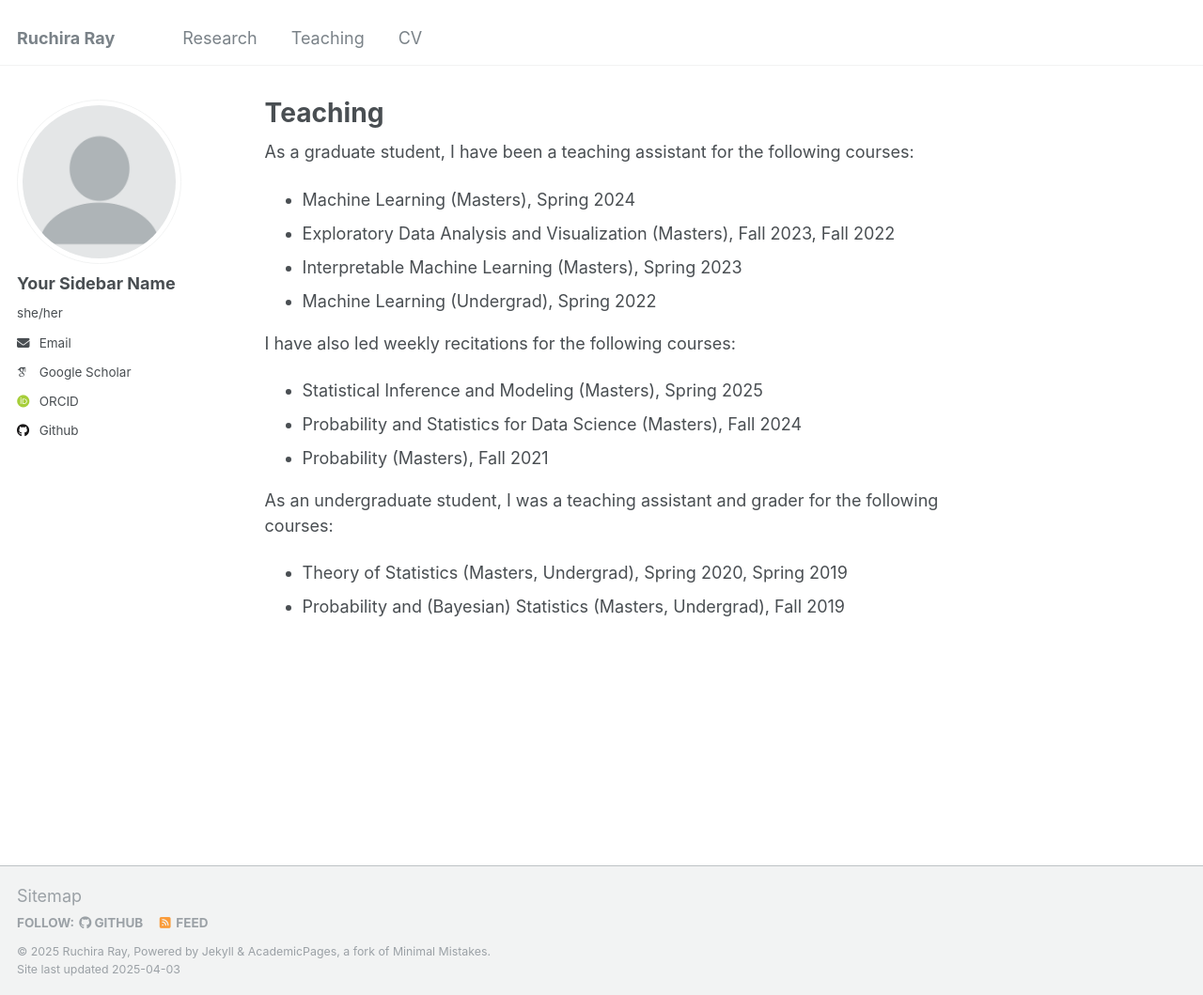
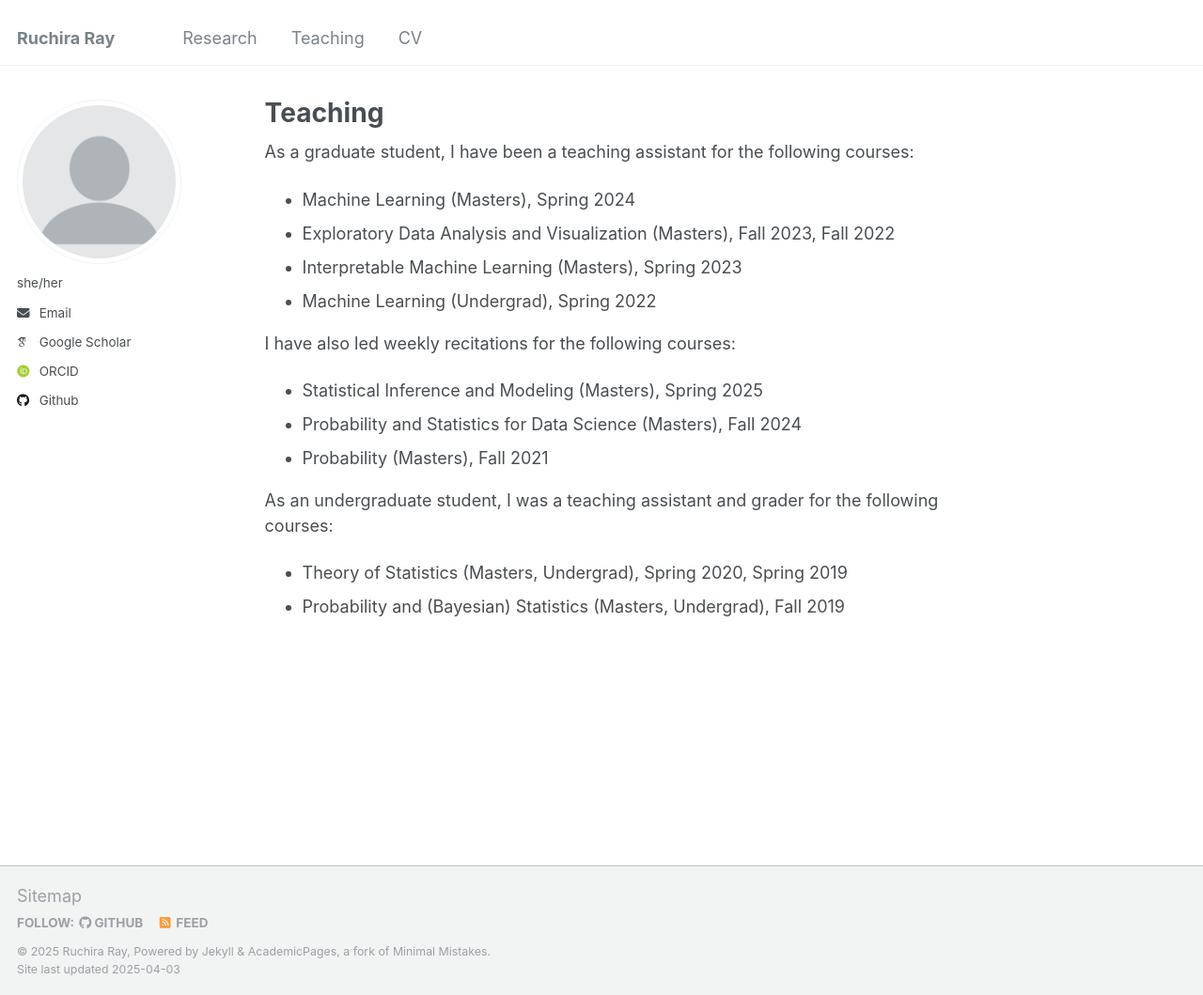
Before and after one commit to rray123/rray123.github.io, a Jekyll site: the page built from _pages/teaching.md, in a window 1280 px wide and 1059 px high. Shown: the whole window at 94% size. Built offline with Jekyll 4.4.1, drawn with Linux system fonts in a browser that asks for light colours; some web fonts are replaced.

Commit message:
Update _config.yml

```diff
--- a/_config.yml
+++ b/_config.yml
@@ -22,7 +22,7 @@ repository               : # "rray123/rray123.github.io"
 author:
   # Biographic information
   avatar           : "profile.png"
-  name             : "Your Sidebar Name"
+  # name             : "Your Sidebar Name"
   pronouns         : "she/her"
   # bio              : "Short biography for the left-hand sidebar"
   # location         : "Earth"
```
